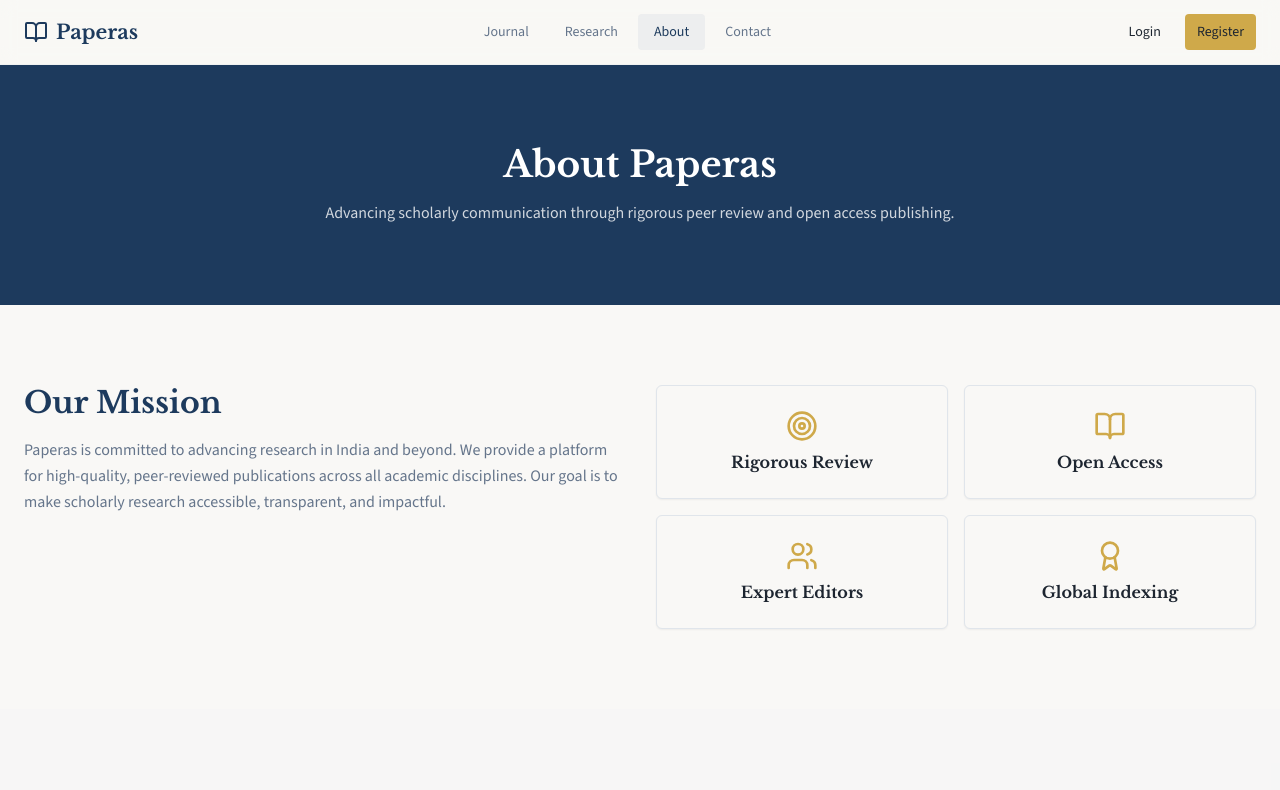
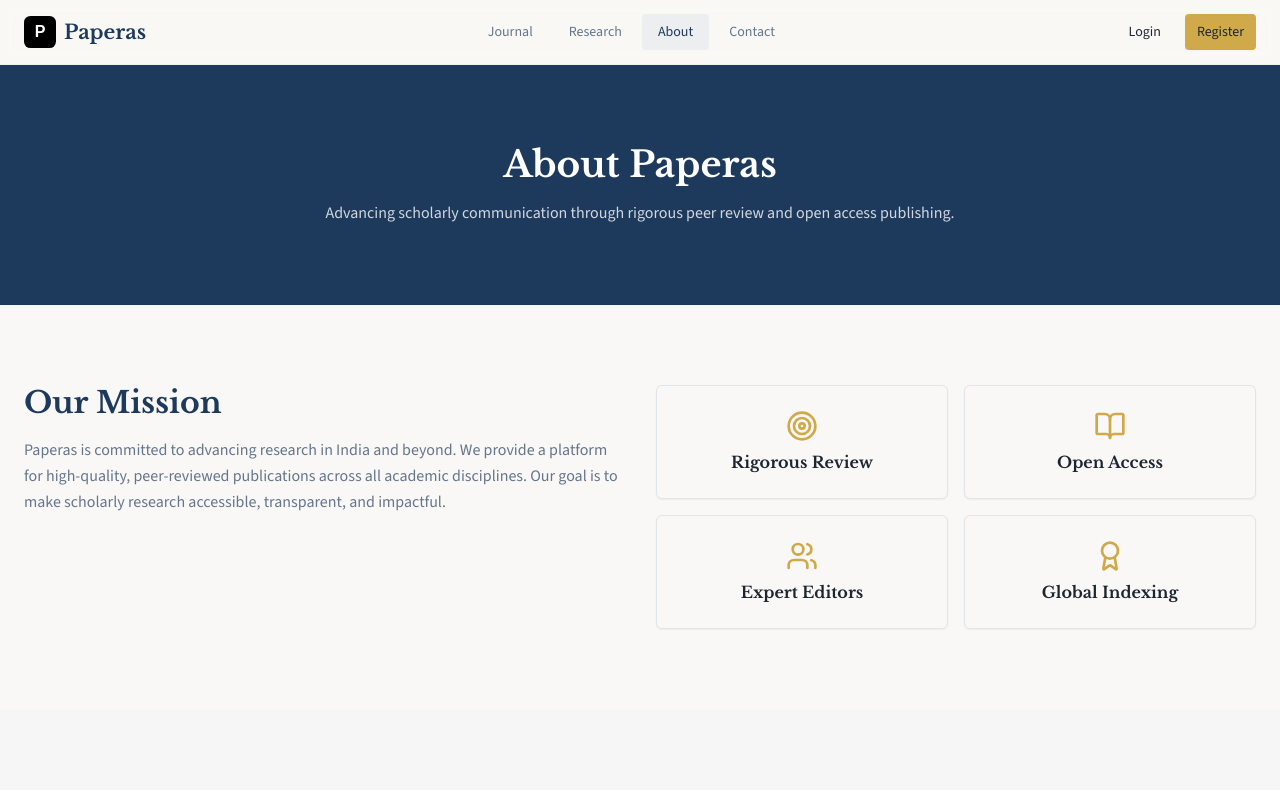
Before and after one commit to omkarspace/paperas, a Next.js app: page /about in a window 1280 px wide. Shown: the top 790 px of the page. Built offline with nearby package versions, Linux system fonts and the light colour scheme.

Commit message:
feat: use next/image for logo optimization

```diff
--- a/next.config.ts
+++ b/next.config.ts
@@ -65,6 +65,10 @@ const nextConfig: NextConfig = {
     remotePatterns: [
       {
         protocol: "https",
+        hostname: "*.supabase.co",
+      },
+      {
+        protocol: "https",
         hostname: "*.amazonaws.com",
       },
     ],
--- a/src/components/shared/navbar.tsx
+++ b/src/components/shared/navbar.tsx
@@ -1,9 +1,10 @@
 "use client";
 
 import Link from "next/link";
+import Image from "next/image";
 import { usePathname } from "next/navigation";
 import { useState } from "react";
-import { Menu, BookOpen } from "lucide-react";
+import { Menu } from "lucide-react";
 import { Button } from "@/components/ui/button";
 import { Sheet, SheetContent, SheetTrigger } from "@/components/ui/sheet";
 import { cn } from "@/lib/utils";
@@ -24,7 +25,7 @@ export function Navbar() {
       <div className="container mx-auto flex h-16 max-w-7xl items-center justify-between px-4 md:px-6">
         {/* Logo */}
         <Link href="/" className="flex items-center gap-2">
-          <BookOpen className="h-6 w-6 text-primary" />
+          <Image src="/icon.svg" alt="Paperas" width={32} height={32} priority />
           <span className="font-serif text-xl font-bold text-primary">
             Paperas
           </span>
```
